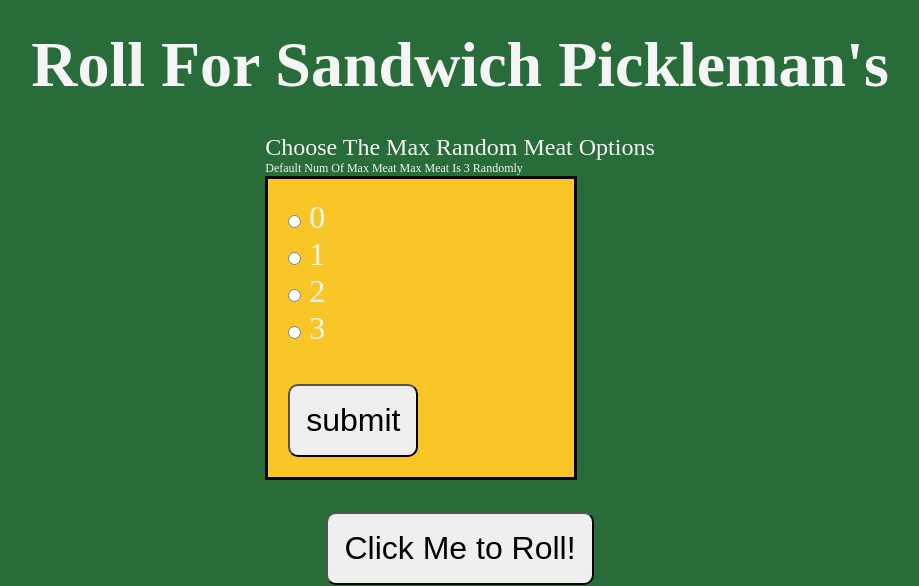
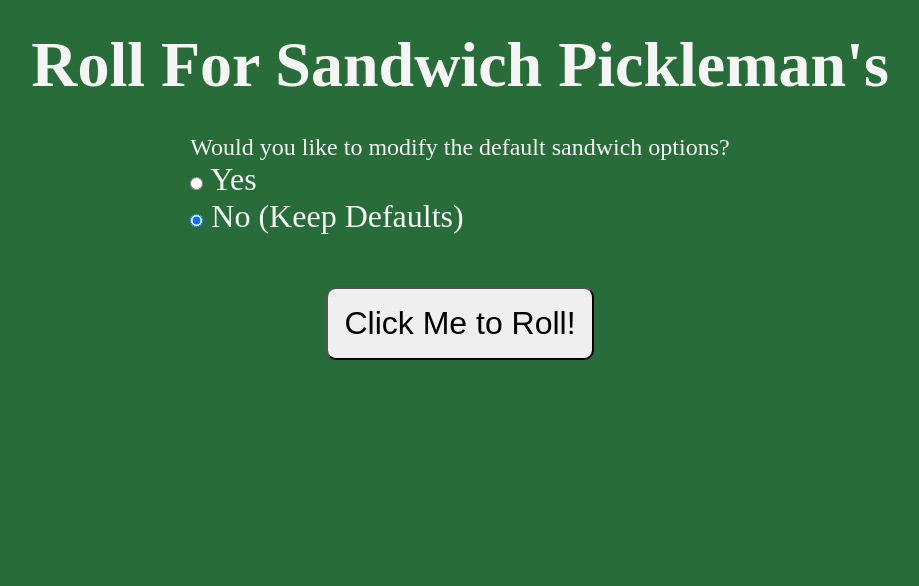
Before and after one commit to AidenDoesCode/rollForSammy, a Flask app: page / in a window 1280 px wide. Shown: the part 377-963 px from the top of the page, without its empty margins (180-1099 px from the left). After the commit the page ends 737 px from the top, so only its background shows below. Run offline with Flask 3, Linux system fonts and the light colour scheme; some libraries are stand-ins or nearby versions.

Commit message:
Added More Button Options If user wants to modify the max choices for each component of the sandwich

```diff
--- a/main.py
+++ b/main.py
@@ -29,23 +29,42 @@ def handle_submit():
 
     global defaultSettings, maxMeat, maxCheese, maxTopping, maxSauce
 
-    # 1. Grab the selected value using the 'name' attribute
+    # Grab whichever value was sent by the submitted form
     max_meat_str = request.form.get('maxMeat')
+    max_cheese_str = request.form.get('maxCheese')
+    max_topping_str = request.form.get('maxTopping')
+    max_sauce_str = request.form.get('maxSauce')
 
-    # 2. Check if the user actually selected an option and convert to int
-    if max_meat_str is not None:
-        try:
+    try:
+        # Check and update ONLY the item that was actually submitted
+        if max_meat_str is not None:
             maxMeat = int(max_meat_str)
             defaultSettings = False
+            print(f"User chose max meat option: {maxMeat}")
+            return f"Selection saved! Max Meats: {maxMeat}"
 
-        except ValueError:
-            return "Invalid selection.", 400
-    else:
-        # Fallback if they hit submit without picking a radio button
-        maxMeat = 3 #default option
+        elif max_cheese_str is not None:
+            maxCheese = int(max_cheese_str)
+            defaultSettings = False
+            print(f"User chose max cheese option: {maxCheese}")
+            return f"Selection saved! Max Cheese: {maxCheese}"
 
-    print(f"User chose max meat options: {maxMeat}")
-    return f"Selection saved! Total meat options: {maxMeat}"
+        elif max_topping_str is not None:
+            maxTopping = int(max_topping_str)
+            defaultSettings = False
+            print(f"User chose max toppings option: {maxTopping}")
+            return f"Selection saved! Max Toppings: {maxTopping}"
+
+        elif max_sauce_str is not None:
+            maxSauce = int(max_sauce_str)
+            defaultSettings = False
+            print(f"User chose max sauce option: {maxSauce}")
+            return f"Selection saved! Max Sauce: {maxSauce}"
+
+    except ValueError:
+        return "Invalid selection.", 400
+
+    return "No valid selection made.", 400
 
 @app.route('/run-function', methods=['POST'])
 def run_function():
--- a/templates/index.html
+++ b/templates/index.html
@@ -41,28 +41,105 @@
 <body>
     <h1>Roll For Sandwich Pickleman's</h1>
 
-<script src="https://unpkg.com/htmx.org@1.9.10"></script> <!-- link to htmx library >-->
+
+<!-- Elements for the user if they want to choose the max amount of options for each component of the sandwich-->
+<div id="settings-toggle-container" style="margin-bottom: 20px;">
+    <p class="large-text">Would you like to modify the default sandwich options?</p>
+    <input type="radio" id="modify-yes" name="modifySettings" value="yes">
+    <label for="modify-yes">Yes</label><br>
+
+    <input type="radio" id="modify-no" name="modifySettings" value="no" checked>
+    <label for="modify-no">No (Keep Defaults)</label>
+</div>
+
+<div id="all-forms-container" style="display: none;">
+
     <div id="meat-form-container">
         <p class="large-text">Choose The Max Random Meat Options</p>
-    <p class="small-text">Default Num Of Max Meat Max Meat Is 3 Randomly</p>
+        <p class="small-text">Default Num Of Max Meat Is 3 Randomly</p>
         <form hx-post="/submit" hx-target="#meat-form-container">
             <input type="radio" id="meat0" name="maxMeat" value="0">
             <label for="meat0">0</label><br>
-
             <input type="radio" id="meat1" name="maxMeat" value="1">
             <label for="meat1">1</label><br>
-
             <input type="radio" id="meat2" name="maxMeat" value="2">
             <label for="meat2">2</label><br>
-
             <input type="radio" id="meat3" name="maxMeat" value="3">
             <label for="meat3">3</label> <br><br>
-
             <input type="submit" value="submit">
         </form>
     </div>
 
+    <div id="cheese-form-container">
+        <p class="large-text">Choose The Max Random Cheese Options</p>
+        <p class="small-text">Default Num Of Max Cheese Is 2 Randomly</p>
+        <form hx-post="/submit" hx-target="#cheese-form-container">
+            <input type="radio" id="cheese0" name="maxCheese" value="0">
+            <label for="cheese0">0</label><br>
+            <input type="radio" id="cheese1" name="maxCheese" value="1">
+            <label for="cheese1">1</label><br>
+            <input type="radio" id="cheese2" name="maxCheese" value="2">
+            <label for="cheese2">2</label><br>
+            <input type="submit" value="submit">
+        </form>
+    </div>
 
+    <div id="topping-form-container">
+        <p class="large-text">Choose The Max Random Topping Options</p>
+        <p class="small-text">Default Num Of Max Toppings Is 6 Randomly</p>
+        <form hx-post="/submit" hx-target="#topping-form-container">
+            <input type="radio" id="topping0" name="maxTopping" value="0">
+            <label for="topping0">0</label><br>
+            <input type="radio" id="topping1" name="maxTopping" value="1">
+            <label for="topping1">1</label><br>
+            <input type="radio" id="topping2" name="maxTopping" value="2">
+            <label for="topping2">2</label><br>
+            <input type="radio" id="topping3" name="maxTopping" value="3">
+            <label for="topping3">3</label><br>
+            <input type="radio" id="topping4" name="maxTopping" value="4">
+            <label for="topping4">4</label><br>
+            <input type="radio" id="topping5" name="maxTopping" value="5">
+            <label for="topping5">5</label><br>
+            <input type="radio" id="topping6" name="maxTopping" value="6">
+            <label for="topping6">6</label><br>
+            <input type="submit" value="submit">
+        </form>
+    </div>
+
+    <div id="sauce-form-container">
+        <p class="large-text">Choose The Max Random Sauce Options</p>
+        <p class="small-text">Default Num Of Max Sauce Is 2 Randomly</p>
+        <form hx-post="/submit" hx-target="#sauce-form-container">
+            <input type="radio" id="sauce0" name="maxSauce" value="0">
+            <label for="sauce0">0</label><br>
+            <input type="radio" id="sauce1" name="maxSauce" value="1">
+            <label for="sauce1">1</label><br>
+            <input type="radio" id="sauce2" name="maxSauce" value="2">
+            <label for="sauce2">2</label><br>
+            <input type="submit" value="submit">
+        </form>
+    </div>
+
+</div>
+
+<!--Script for the div container dispalying the random options, hidden by default-->
+<script>
+    const modifyYes = document.getElementById('modify-yes');
+    const modifyNo = document.getElementById('modify-no');
+    const formsContainer = document.getElementById('all-forms-container');
+
+    modifyYes.addEventListener('change', () => {
+        if (modifyYes.checked) {
+            formsContainer.style.display = 'block';
+        }
+    });
+
+    modifyNo.addEventListener('change', () => {
+        if (modifyNo.checked) {
+            formsContainer.style.display = 'none';
+        }
+    });
+</script>
 
 
     <!-- Changed from a form to a simple button element -->
```
Lines whose indentation alone changed are shown as unchanged.
